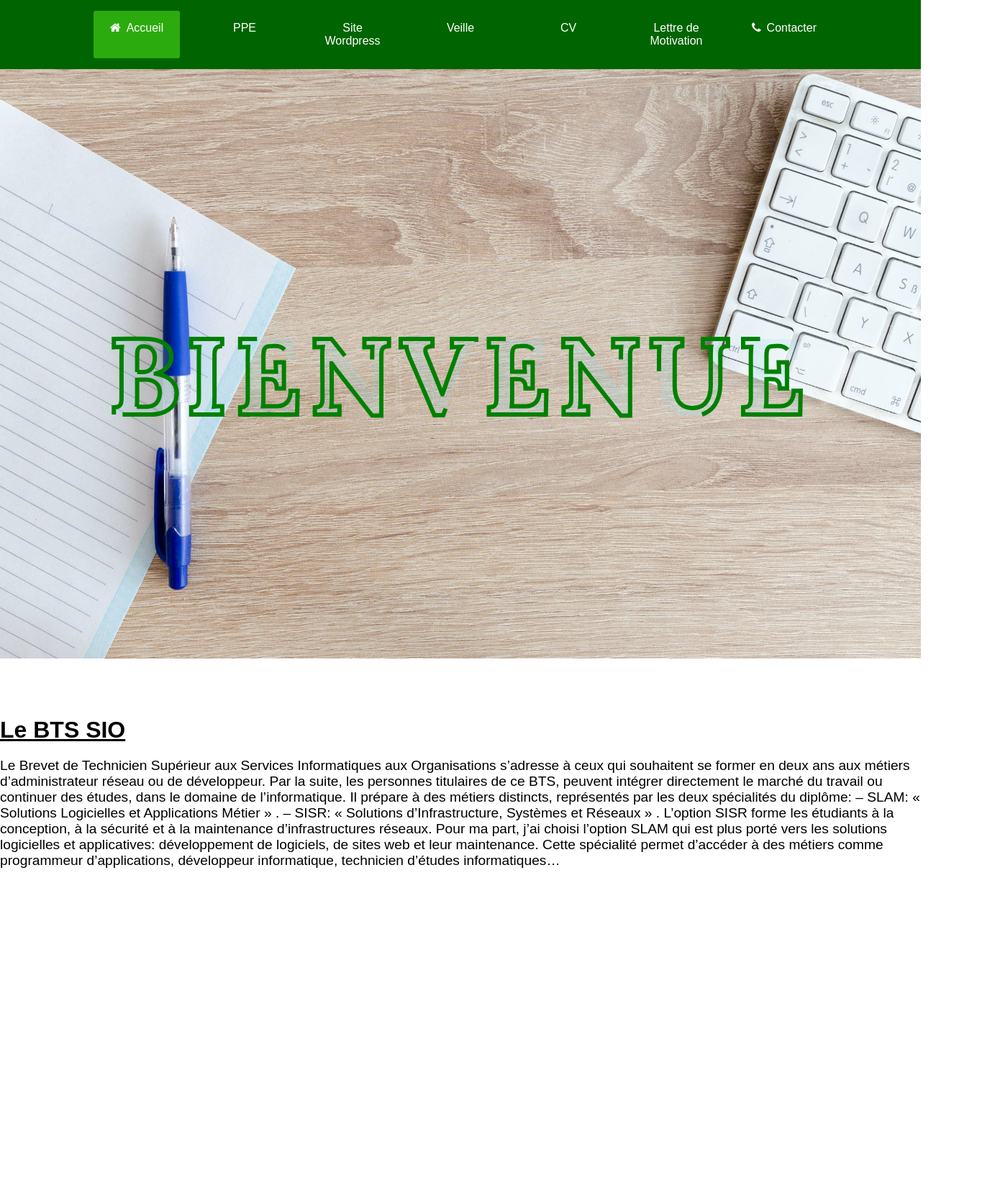
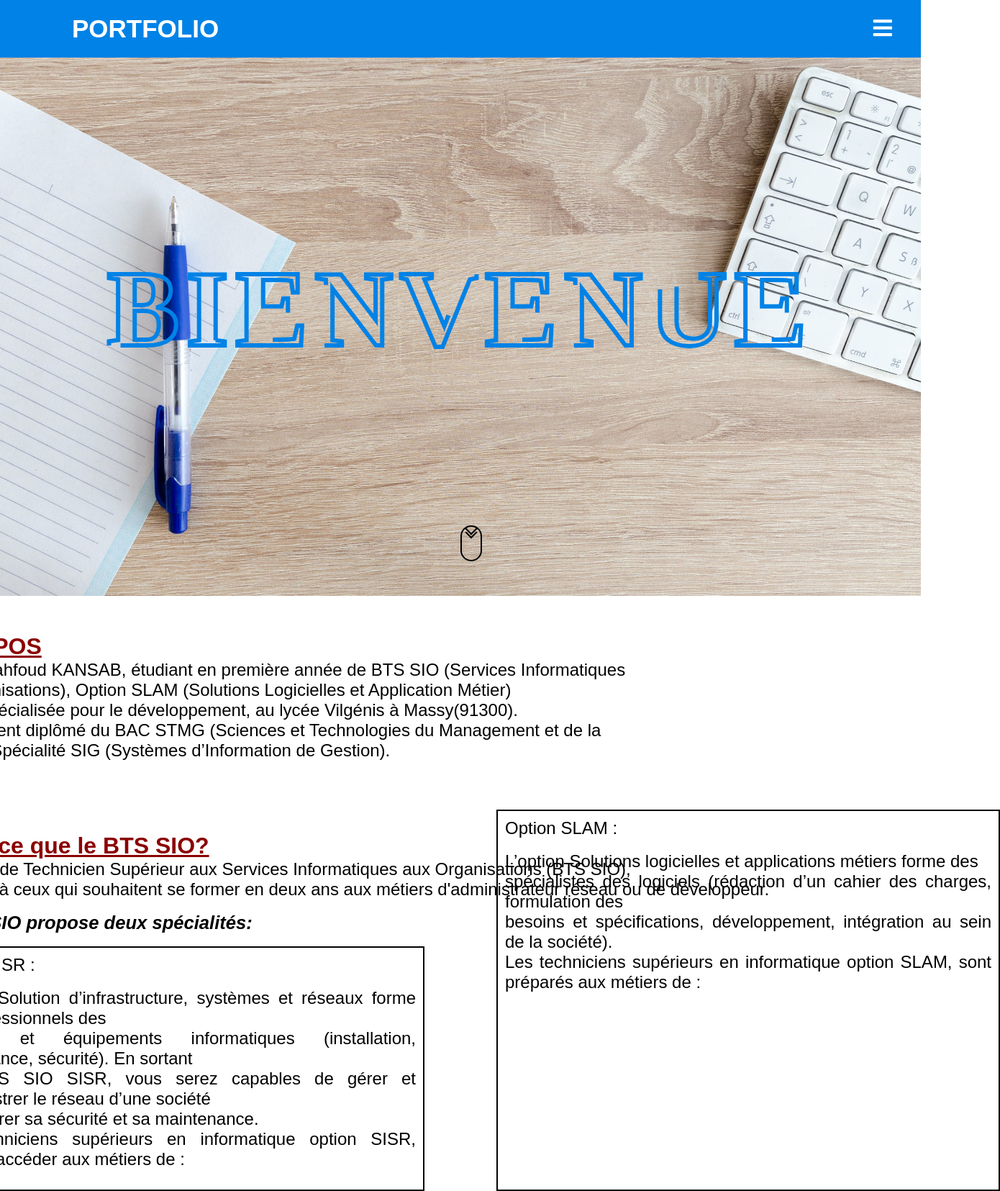
Before and after one commit to mfd94/solo.github.io, a plain HTML site: page index.html in a window 1280 px wide. Shown: the whole page at 72% size, 1390 px wide, since content can reach past the window. Before the commit the page ends 1307 px from the top, so only its background shows below. Drawn offline with Linux system fonts and the light colour scheme.

Commit message:
Add files via upload

```diff
--- a/index.html
+++ b/index.html
@@ -1,134 +1,99 @@
 <!DOCTYPE html>
-<html>
+<html lang="en" dir="ltr">
   <head>
-	<meta charset="utf-8"><meta name="viewport" content="width=device-width, initial-scale=1">
-	<title>Mon site</title>
-	<meta name="viewport" content="width=device-width, initial-scale=1">
-	<link rel="stylesheet" type="text/css" href="style.css">
-	<link rel="stylesheet"  href="https://stackpath.bootstrapcdn.com/font-awesome/4.7.0/css/font-awesome.min.css">
-	<script type="text/javascript" src="app.js"></script>
+    <meta charset="utf-8">
+    <title></title>
+    <meta name="viewport" content="width=device-width, initial-scale=1.0">
+    <link rel="stylesheet" href="style.css">
+    <link rel="stylesheet" href="https://cdnjs.cloudflare.com/ajax/libs/font-awesome/5.15.3/css/all.min.css"/>
   </head>
   <body>
-	<div class="menu-bar">
+    <nav>
+      <input type="checkbox" id="check">
+      <label for="check" class="checkbtn">
+        <i class="fas fa-bars"></i>
+      </label>
+      <label class="logo">PORTFOLIO</label>
       <ul>
-<li class="active"><a href="#"><i class="fa fa-home"></i>Accueil</a></li>
-<li><a href="#">PPE</a>
-  <div class="submenu">
-  	<ul>
-  		<li><a href="#">Facture</a></li>
-  		<li><a href="#">QCM</a></li>
-  		<li><a href="#">Portfolio</a></li>
-  		<li><a href="#">Menu-Déroulant</a></li>
-  	</ul>
-  </div>
-</li>
-
-
-<li><a href="#">Site Wordpress</a>
-<li><a href="#">Veille</a>
- <div class="submenu">
-  	<ul>
-  		<li><a href="#">Veille Juridique</a></li>
-  		<li><a href="#">Veille technologique </a></li>
-  	</ul>
-  </div>
-</li>
-
-
-
-
-
-
-
-
-
+        <li><a class="active" href="#"><i class="fa fa-home"></i>Accueil</a></li>
+        <li><a href="ppe.html">PPE</a></li>
+        <li><a href="https://mfd946.wordpress.com/" target="_blank">Site Wordpress</a></li>
+        <li><a href="#">Veille</a></li>
         <li><a href="#">CV</a></li>
         <li><a href="#">Lettre de Motivation</a></li>
-<li><a href="#"><i class="fa fa-phone"></i></a>Contacter</li>
+        <li><a href="#"><i class="fa fa-phone"></i>Contact</a></li>
       </ul>
-</li>
-</ul>
-</div>
-
+    </nav>
 
 
  <div class="patterns">
   <svg width="100%" height="100%">
-    <defs>
-      <pattern id="polka-dots" x="0" y="0"  width="100" height="100" patternUnits="userSpaceOnUse">
 
-      </pattern>
-        <style>
-     @import url("https://fonts.googleapis.com/css?  family=Lora:400,400i,700,700i");
-   </style>
-
-    </defs>
-
-    <rect x="0" y="0" width="100%" height="100%" fill="url(#polka-dots)"> </rect>
-
-
-
- <text x="50%" y="60%"  text-anchor="middle"  >
+ <text x="50%" y="50%"  text-anchor="middle" >
    BIENVENUE
  </text>
  </svg>
 </div>
 
-<div class="bts">
- <h1>Le BTS SIO</h1>
- <p class="p1">Le Brevet de Technicien Supérieur aux Services Informatiques aux Organisations s’adresse à ceux qui souhaitent se former en deux ans aux métiers d’administrateur réseau ou de développeur. Par la suite, les personnes titulaires de ce BTS, peuvent intégrer directement le marché du travail ou continuer des études, dans le domaine de l’informatique.
 
-Il prépare à des métiers distincts, représentés par les deux spécialités du diplôme:
+<!--scroll bottom -->
 
-–  SLAM: « Solutions Logicielles et Applications Métier » .
+<section id="sec-1">
+  <div class="container">
+    <a href="#sec-2">
+      <div class="scroll-down"></div>
+    </a>
+  </div>
+</section>
+<section id="sec-2">
+  <div class="container">
 
-–  SISR: « Solutions d’Infrastructure, Systèmes et Réseaux » .
+<div class="propos1">
+  <p class="p1"><b><u>A PROPOS</u></b></p>
+  <p class="p2">Je suis Mahfoud KANSAB, étudiant en première année de BTS SIO (Services Informatiques<br> aux Organisations), Option SLAM (Solutions Logicielles et Application Métier)<br>l'option spécialisée pour le développement, au lycée Vilgénis à Massy(91300).<br>
 
-L’option SISR forme les étudiants à la conception, à la sécurité et à la maintenance d’infrastructures réseaux.  Pour ma part, j’ai choisi l’option SLAM qui est plus porté vers les solutions logicielles et applicatives: développement de logiciels, de sites web et leur maintenance. Cette spécialité permet d’accéder à des métiers comme programmeur d’applications, développeur informatique, technicien d’études informatiques…
+Actuellement diplômé du BAC STMG (Sciences et Technologies du Management et de la <br>Gestion) Spécialité SIG (Systèmes d’Information de Gestion).
   </p>
+</div>
 
+<div class="bts_sio">
+  <p class="p1"><b><u>Qu'est ce que le BTS SIO?</u></b></p>
+  <p class="p2">Le Brevet de Technicien Supérieur aux Services Informatiques aux Organisations (BTS SIO),<br> s'adresse à ceux qui souhaitent se former en deux ans aux métiers d'administrateur réseau ou de développeur.</p><br>
 
+  <p class="bts_sio3"><i><b>Le BTS SIO propose deux spécialités:</b></i></p><br>
 
+  <div class="sisr">
+  <p class="p2">Option SISR :<br></p>
+  <br><p class="p2">L’option Solution d’infrastructure, systèmes et réseaux forme des professionnels des<br>réseaux et équipements informatiques (installation, maintenance, sécurité). En sortant<br> d’un BTS SIO SISR, vous serez capables de gérer et d’administrer le réseau d’une société <br>et d’assurer sa sécurité et sa maintenance.<br>
+Les techniciens supérieurs en informatique option SISR, peuvent accéder aux métiers de :</p><br>
+<ul>
+    <li class="p2">-Administrateur systèmes et réseaux</li>
+    <li class="p2">-Informaticien support et déploiement</li>
+    <li class="p2">-Pilote d’exploitation</li>
+    <li class="p2">-Support systèmes et réseaux</li>
+    <li class="p2">-Technicien d’infrastructure</li>
+    <li class="p2">-Technicien de production</li>
+    <li class="p2">-Technicien micro et réseaux</li>
+</ul>
+</div>
+  <div class="slam">
+    <p class="p2">Option SLAM :<br></p>
+    <br><p class="p2">L’option Solutions logicielles et applications métiers forme des<br>spécialistes des logiciels (rédaction d’un cahier des charges, formulation des <br>besoins et spécifications, développement, intégration au sein de la société).<br>
+Les techniciens supérieurs en informatique option SLAM, sont préparés aux métiers de :</p><br>
 
-
-
-
-
-
-
-
-
-
-
-
-
-
-
-
-
-
-
-
-
-
-
-
-
-
-
-
-
-
-
-
-
-
-
-
-
-
-
-
-
+<ul>
+    <li class="p2">-Développeur d’applications informatiques</li>
+    <li class="p2">-Développeur informatique</li>
+    <li class="p2">-Analyste d’applications ou d’études</li>
+    <li class="p2">-Analyste programmeur</li>
+    <li class="p2">-Programmeur analyste</li>
+    <li class="p2">-Programmeur d’applications</li>
+    <li class="p2">-Responsable des services applicatifs</li>
+    <li class="p2">-Technicien d’études informatiques</li>
+</ul>
+</div>
+</div>
+</div>
+</section>
   </body>
 </html>
--- /dev/null
+++ b/ppe.css
@@ -0,0 +1,140 @@
+*
+{
+	padding: 0;
+	margin:  0;
+	box-sizing: border-box;
+}
+body
+{
+	background-image: url(background.jpeg);
+	background-size: 100% 70%;
+
+	background-repeat: no-repeat;
+	box-sizing: border-box;
+	font-family: sans-serif;
+}
+
+
+.menu-bar
+{
+	background: rgb(0,100,0);
+	text-align: center;
+}
+.menu-bar ul
+{
+	display: inline-flex;
+	list-style: none;
+	color: #fff;
+}
+
+.menu-bar ul li
+{
+	width: 120px;
+	margin: 15px;
+	padding: 15px;
+}
+.menu-bar ul li a
+{
+	text-decoration: none;
+	color: #fff;
+}
+
+.active, .menu-bar ul li:hover
+{
+	background: #2bab0d;
+	border-radius: 3px;
+}
+.menu-bar .fa
+{
+	margin-right: 8px;
+}
+
+.submenu
+{
+	display: none;
+}
+.menu-bar ul li:hover .submenu
+{
+	display: block;
+	position: absolute;
+	background: rgb(0,100,0);
+	margin-top: 15px;
+	margin-left: -15px;
+}
+
+.menu-bar ul li:hover .submenu ul
+{
+	display: block;
+	margin: 10px;
+}
+.menu-bar ul li:hover .submenu ul li
+{
+	width: 150px;
+	padding: 10px;
+	border-bottom: 1px dotted #fff;
+	background: transparent;
+	border-radius: 0;
+	text-align: left;
+}
+.menu-bar ul li:hover .submenu ul li:last-child
+{
+	border-bottom: none;
+}
+.menu-bar ul li:hover .submenu ul li a:hover
+{
+	color: #b2ff00;
+}
+
+
+h1{
+	text-decoration: underline;
+	padding-bottom: 20px;
+}
+
+p{
+	font-size: 1.2em;
+}
+
+.bts
+{
+	margin-top: 100px;
+
+}
+
+.p1{
+   padding-bottom: 100px;
+}
+
+.patterns {
+  height: 100vh;
+}
+
+
+
+svg text {
+  font-family: Lora;
+  letter-spacing: 10px;
+  stroke: green;
+  font-size: 150px;
+  font-weight: 700;
+  stroke-width: 6;
+
+  animation: textAnimate 10s infinite alternate;
+
+}
+
+@keyframes textAnimate {
+  0% {
+    stroke-dasharray: 0 50%;
+    stroke-dashoffset:  20%;
+    fill:hsl(189, 68%, 75%)
+
+  }
+
+  100% {
+    stroke-dasharray: 50% 0;
+    stroke-dashoffstet: -20%;
+    fill: hsla(189, 68%, 75%,0%)
+  }
+
+}
--- a/style.css
+++ b/style.css
@@ -1,106 +1,111 @@
-*
-{
+*{
   padding: 0;
-	margin:  0;
+  margin: 0;
+  text-decoration: none;
+  list-style: none;
   box-sizing: border-box;
 }
-body
-{
+html {
+  scroll-behavior: smooth;
+}
+body{
+  font-family: montserrat;
   background-image: url(background.jpeg);
-	background-size: 100% 70%;
-
+  background-size: 100% 50%;
+  scroll-behavior: smooth;
   background-repeat: no-repeat;
   box-sizing: border-box;
   font-family: sans-serif;
 }
-
-.menu-bar
-{
-	background: rgb(0,100,0);
+nav{
+  background: #0082e6;
+  height: 80px;
+  width: 100%;
+}
+label.logo{
+  color: white;
+  font-size: 35px;
+  line-height: 80px;
+  padding: 0 100px;
+  font-weight: bold;
+}
+nav ul{
+  float: right;
+  margin-right: 20px;
+}
+nav ul li{
+  display: inline-block;
+  line-height: 80px;
+  margin: 0 5px;
+}
+nav ul li a{
+  color: white;
+  font-size: 17px;
+  padding: 7px 13px;
+  border-radius: 3px;
+  text-transform: uppercase;
+}
+a.active,a:hover{
+  background: #1b9bff;
+  transition: .5s;
+}
+.checkbtn{
+  font-size: 30px;
+  color: white;
+  float: right;
+  line-height: 80px;
+  margin-right: 40px;
+  cursor: pointer;
+  display: none;
+}
+#check{
+  display: none;
+}
+@media (max-width: 952px){
+  label.logo{
+    font-size: 30px;
+    padding-left: 50px;
+  }
+  nav ul li a{
+    font-size: 16px;
+  }
+}
+@media (max-width: 1300px){
+  .checkbtn{
+    display: block;
+  }
+  ul{
+    position: fixed;
+    width: 100%;
+    height: 100vh;
+    background: #2c3e50;
+    top: 80px;
+    left: -100%;
     text-align: center;
+    transition: all .5s;
   }
-.menu-bar ul
-{
-	display: inline-flex;
-	list-style: none;
-	color: #fff;
+  nav ul li{
+    display: block;
+    margin: 50px 0;
+    line-height: 30px;
+  }
+  nav ul li a{
+    font-size: 20px;
+  }
+  a:hover,a.active{
+    background: none;
+    color: #0082e6;
+  }
+  #check:checked ~ ul{
+    left: 0;
+  }
 }
 
-.menu-bar ul li
-{
-	width: 120px;
-	margin: 15px;
-	padding: 15px;
-}
-.menu-bar ul li a
-{
-	text-decoration: none;
-	color: #fff;
-}
+.bts{
 
-.active, .menu-bar ul li:hover
-{
-	background: #2bab0d;
-	border-radius: 3px;
-}
-.menu-bar .fa
-{
-	margin-right: 8px;
-}
-
-.submenu
-{
-	display: none;
-}
-.menu-bar ul li:hover .submenu
-{
-	display: block;
-	position: absolute;
-	background: rgb(0,100,0);
-	margin-top: 15px;
-	margin-left: -15px;
-}
-
-.menu-bar ul li:hover .submenu ul
-{
-	display: block;
-	margin: 10px;
-}
-.menu-bar ul li:hover .submenu ul li
-{
-	width: 150px;
-	padding: 10px;
-	border-bottom: 1px dotted #fff;
-	background: transparent;
-	border-radius: 0;
-	text-align: left;
-}
-.menu-bar ul li:hover .submenu ul li:last-child
-{
-	border-bottom: none;
-}
-.menu-bar ul li:hover .submenu ul li a:hover
-{
-	color: #b2ff00;
-}
-
-h1{
-	text-decoration: underline;
-	padding-bottom: 20px;
-}
-
-p{
+   color: white;
+   text-align: center;
    font-size: 1.2em;
-}
-
-.bts
-{
-	margin-top: 100px;
-
-}
-
-.p1{
-   padding-bottom: 100px;
 }
 
 .patterns {
@@ -112,11 +117,10 @@ p{
 svg text {
   font-family: Lora;
   letter-spacing: 10px;
-  stroke: green;
+  stroke: #0082e6;
   font-size: 150px;
   font-weight: 700;
   stroke-width: 6;
-
   animation: textAnimate 10s infinite alternate;
 
 }
@@ -125,7 +129,7 @@ svg text {
   0% {
     stroke-dasharray: 0 50%;
     stroke-dashoffset:  20%;
-    fill:hsl(189, 68%, 75%)
+    fill:hsl(189, 68%, 75%,0%)
 
   }
 
@@ -134,5 +138,88 @@ svg text {
     stroke-dashoffstet: -20%;
     fill: hsla(189, 68%, 75%,0%)
   }
+}
 
+/*booton*/
+
+
+section {
+
+  width: 100%;
+  display: flex;
+  align-items: center;
+  justify-content: center;
 }
+
+.scroll-down {
+  height: 50px;
+  width: 30px;
+  border: 2px solid black;
+  position: absolute;
+  left: 50%;
+  bottom: 20px;
+  border-radius: 50px;
+  cursor: pointer;
+}
+.scroll-down::before,
+.scroll-down::after {
+  content: "";
+  position: absolute;
+  top: 20%;
+  left: 50%;
+  height: 10px;
+  width: 10px;
+  transform: translate(-50%, -100%) rotate(45deg);
+  border: 2px solid black;
+  border-top: transparent;
+  border-left: transparent;
+  animation: scroll-down -10s ease-in-out infinite;
+}
+.scroll-down::before {
+  top: 30%;
+  animation-delay: 0.7s;
+  /* animation: scroll-down 1s ease-in-out infinite; */
+}
+
+
+
+
+
+
+/*PARTIE PRESENTATION*/
+
+.propos1{
+  margin-bottom: 100px;
+}
+.p1{
+  font-size: 2em;
+  text-decoration: underline;
+  color: darkred;
+}
+.p2{
+  text-align: justify;
+  font-size: 1.5em;
+}
+
+.bts_sio{
+  margin-top: 20px;
+}
+
+.bts_sio3{
+ font-size: 1.6em;
+}
+
+.sisr{
+  border: 2px solid black;
+  width: 700px;
+  padding: 10px;
+}
+
+.slam{
+  border: 2px solid black;
+  width: 700px;
+  height: 530px;
+  margin-left: 800px;
+  margin-top: -530px;
+  padding: 10px;
+}
```
Also changed, not shown: javapartie1.html (added, +20 -0 lines), javapartie2.html (added, +21 -0 lines), javapartie3.html (added, +20 -0 lines), ppe.html (added, +41 -0 lines). Lines whose indentation alone changed are shown as unchanged.
